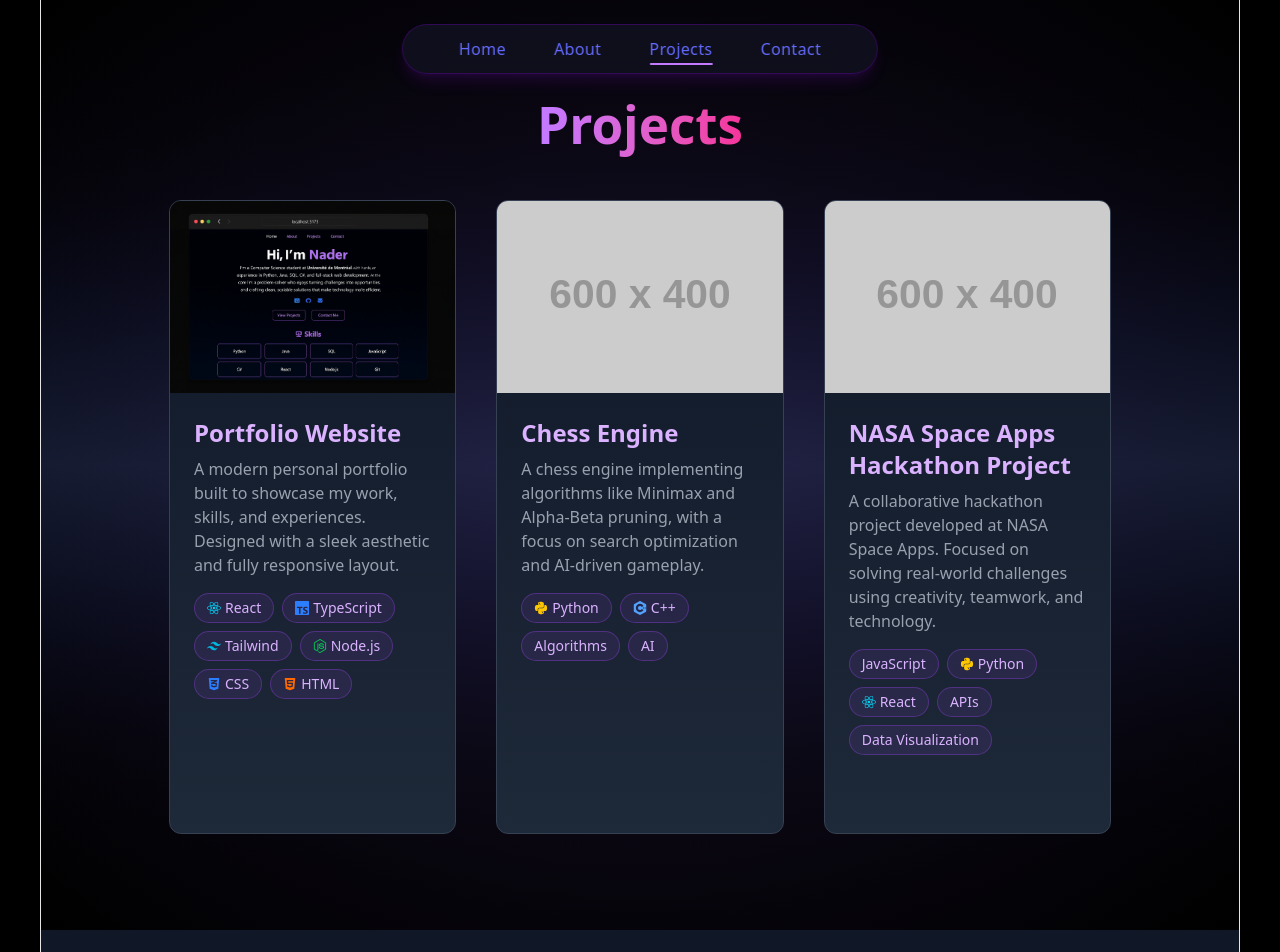
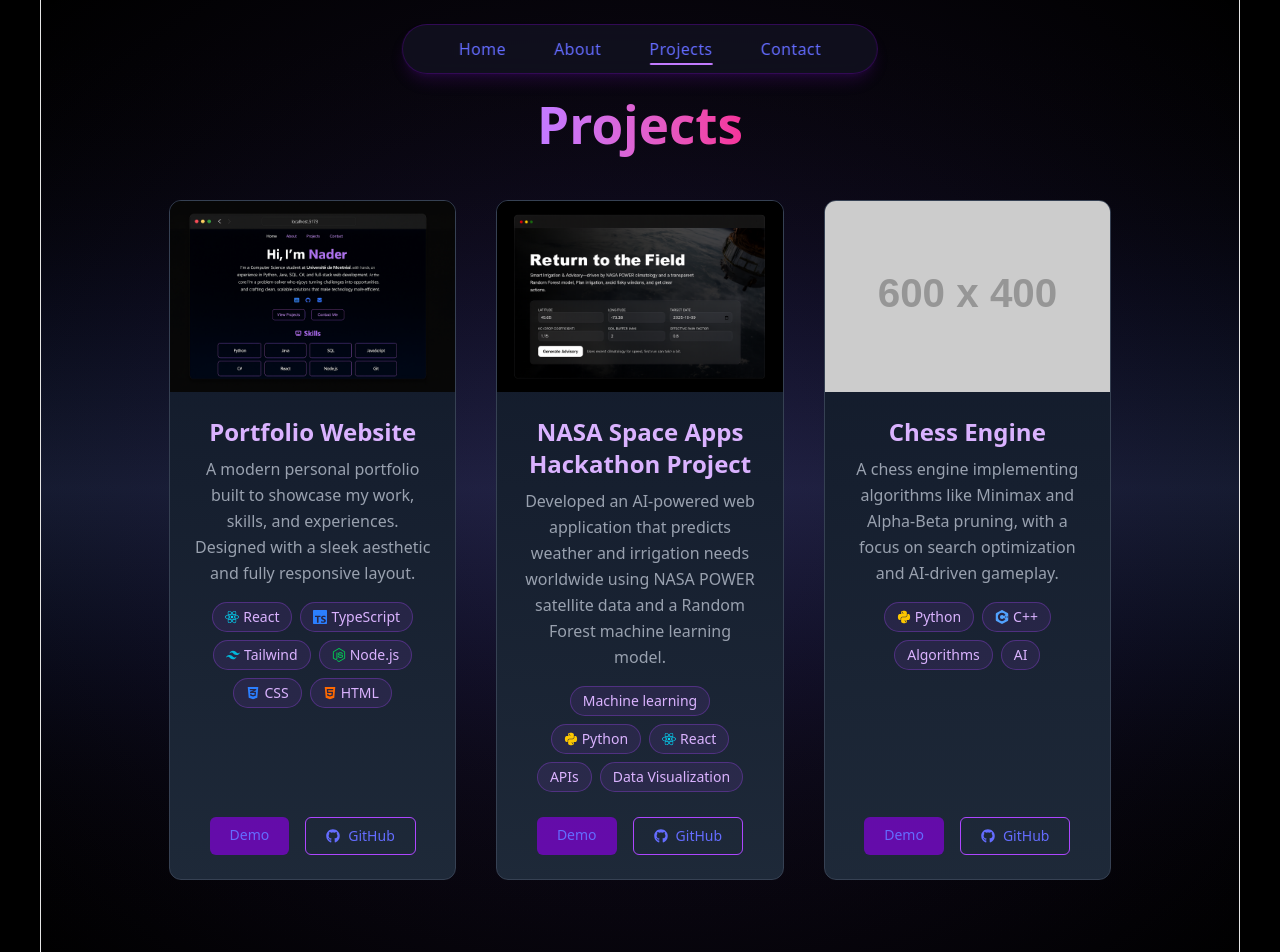
Before and after one commit to naderghaddar/Portfolio, a React (Vite) app in the folder client/: page /projects in a window 1280 px wide. Shown: the top 952 px of the page. Built offline with nearby package versions, Linux system fonts and the light colour scheme.

Commit message:
update Projects page

```diff
--- a/client/src/pages/Projects.tsx
+++ b/client/src/pages/Projects.tsx
@@ -1,7 +1,7 @@
 import { FaReact, FaPython, FaNodeJs, FaGithub, FaHtml5, FaCss3Alt } from "react-icons/fa"
 import { SiTailwindcss, SiTypescript, SiCplusplus } from "react-icons/si"
 import display1 from "../assets/display1.png"
-
+import NASA from "../assets/NASA.png"
 const projects = [
   {
     title: "Portfolio Website",
@@ -9,8 +9,17 @@ const projects = [
       "A modern personal portfolio built to showcase my work, skills, and experiences. Designed with a sleek aesthetic and fully responsive layout.",
     image: display1,
     tags: ["React", "TypeScript", "Tailwind", "Node.js", "CSS", "HTML"],
-    github: "https://github.com/yourusername/portfolio",
+    github: "https://github.com/naderghaddar/portfolio",
     demo: "#",
+  },
+  {
+    title: "NASA Space Apps Hackathon Project",
+    description:
+      "Developed an AI-powered web application that predicts weather and irrigation needs worldwide using NASA POWER satellite data and a Random Forest machine learning model.",
+    image: NASA,
+    tags: ["Machine learning", "Python", "React", "APIs", "Data Visualization"],
+    github: "https://github.com/naderghaddar/NASAA",
+    demo: "https://youtu.be/Ksrn7OURy3c",
   },
   {
     title: "Chess Engine",
@@ -19,15 +28,6 @@ const projects = [
     image: "https://via.placeholder.com/600x400",
     tags: ["Python", "C++", "Algorithms", "AI"],
     github: "https://github.com/yourusername/chess-engine",
-    demo: "#",
-  },
-  {
-    title: "NASA Space Apps Hackathon Project",
-    description:
-      "A collaborative hackathon project developed at NASA Space Apps. Focused on solving real-world challenges using creativity, teamwork, and technology.",
-    image: "https://via.placeholder.com/600x400",
-    tags: ["JavaScript", "Python", "React", "APIs", "Data Visualization"],
-    github: "https://github.com/yourusername/nasa-hackathon",
     demo: "#",
   },
 ]
@@ -58,9 +58,10 @@ function renderIcon(tag: string) {
 
 export default function Projects() {
   return (
-    <section className="relative min-h-screen px-6 sm:px-12 md:px-16 lg:px-20 xl:px-32 py-16 md:py-24
-    bg-gradient-to-b from-black via-gray-900 to-black text-gray-300">
-
+    <section
+      className="relative min-h-screen px-6 sm:px-12 md:px-16 lg:px-20 xl:px-32 py-16 md:py-24
+      bg-gradient-to-b from-black via-gray-900 to-black text-gray-300"
+    >
       {/* Background Glow */}
       <div className="absolute inset-0 bg-[radial-gradient(ellipse_at_center,rgba(139,92,246,0.15),transparent)]"></div>
 
@@ -77,18 +78,18 @@ export default function Projects() {
           <div
             key={i}
             className="bg-gradient-to-b from-gray-900 to-gray-800 border border-gray-700
-            rounded-xl overflow-hidden hover:shadow-purple-500/20 hover:scale-105 transition duration-300"
+            rounded-xl overflow-hidden hover:shadow-purple-500/20 hover:scale-105 transition duration-300 flex flex-col"
           >
             <img src={p.image} alt={p.title} className="w-full h-48 object-cover" />
             <div className="p-6 flex flex-col justify-between h-full">
               {/* Title & Description */}
               <div>
-                <h2 className="text-2xl font-semibold mb-2 text-purple-300">{p.title}</h2>
-                <p className="text-gray-400 mb-4">{p.description}</p>
+                <h2 className="text-2xl font-semibold mb-2 text-purple-300 text-center">{p.title}</h2>
+                <p className="text-gray-400 mb-4 text-center leading-relaxed">{p.description}</p>
               </div>
 
               {/* Tags */}
-              <div className="flex flex-wrap gap-2 mb-4">
+              <div className="flex flex-wrap justify-center gap-2 mb-6">
                 {p.tags.map((tag) => (
                   <span
                     key={tag}
@@ -101,15 +102,15 @@ export default function Projects() {
               </div>
 
               {/* Buttons */}
-              <div className="flex gap-4 mt-auto">
+              <div className="flex justify-center gap-4 mt-auto">
                 {p.demo && (
                   <a
                     href={p.demo}
                     target="_blank"
                     rel="noopener noreferrer"
-                    className="px-4 py-2 text-sm bg-purple-600 text-white rounded-md hover:bg-purple-700 transition"
+                    className="px-5 py-2 text-sm bg-purple-700/70 text-white rounded-md hover:bg-purple-600 transition font-medium"
                   >
-                    Live Demo
+                     Demo
                   </a>
                 )}
                 {p.github && (
@@ -117,8 +118,8 @@ export default function Projects() {
                     href={p.github}
                     target="_blank"
                     rel="noopener noreferrer"
-                    className="flex items-center gap-2 px-4 py-2 text-sm border border-purple-500
-                    text-purple-400 rounded-md hover:bg-purple-600 hover:text-white transition"
+                    className="flex items-center gap-2 px-5 py-2 text-sm border border-purple-500
+                    text-purple-300 rounded-md hover:bg-purple-600 hover:text-white transition font-medium"
                   >
                     <FaGithub /> GitHub
                   </a>
```
Also changed, not shown: client/src/assets/NASA.png (added).
